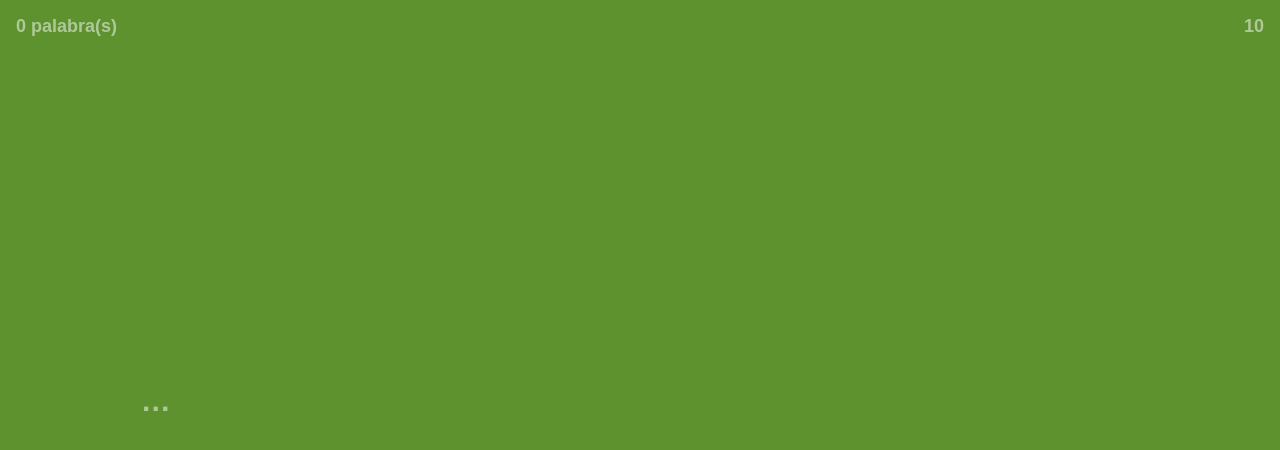
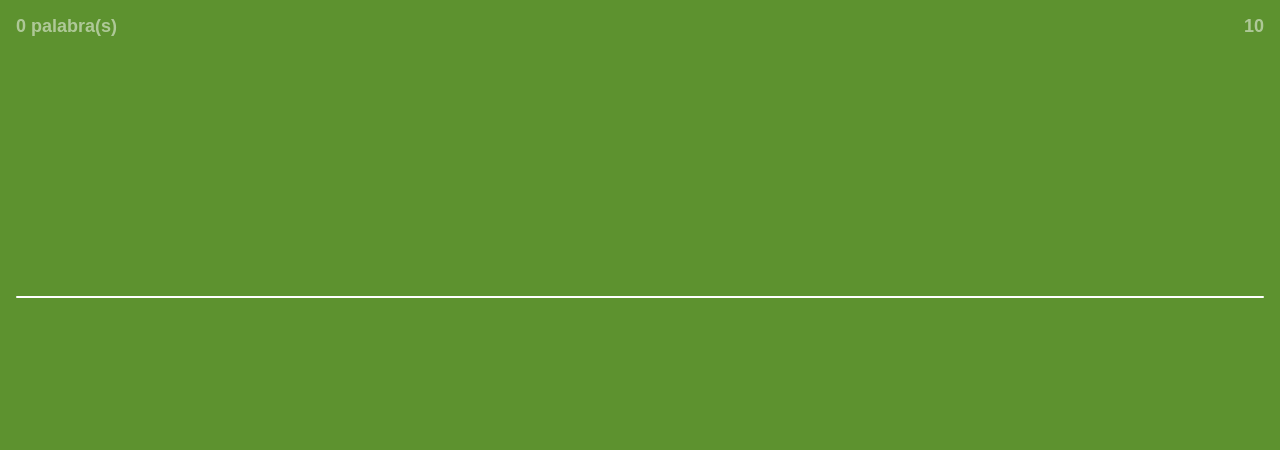
Before and after one commit to kcmr/palabras-encadenadas, a React (Vite) app: page / in a window 1280 px wide. Shown: the top 450 px of the page. Built offline with nearby package versions, Linux system fonts and the light colour scheme.

Commit message:
change form styles

```diff
--- a/src/components/layout.module.css
+++ b/src/components/layout.module.css
@@ -1,8 +1,4 @@
 .main {
-  display: grid;
-  place-items: center;
-  height: 100vh;
-  max-height: -webkit-fill-available;
   padding: 1rem;
   position: relative;
 }
--- a/src/components/word-form.module.css
+++ b/src/components/word-form.module.css
@@ -1,19 +1,30 @@
 .form {
-  display: flex;
+  margin-top: calc(240 / 16 * 1rem);
+}
+
+.form::after {
+  content: '';
+  display: block;
+  height: 2px;
   width: 100%;
-  padding: 0 10%;
-  align-items: center;
-  justify-content: center;
-  text-transform: uppercase;
-  font-size: calc(30 / 16 * 1rem);
-  font-weight: 800;
-  line-height: 1;
-  user-select: none;
+  margin-top: var(--grid-size);
+  background-color: var(--fg-color);
+  border-radius: 2px;
 }
 
 .form input {
+  flex: 1;
+  padding: 0;
   all: inherit;
-  padding: 0;
-  appearance: none;
-  margin-top: 1px;
 }
+
+.content {
+  display: flex;
+  align-items: center;
+  width: 100%;
+  text-transform: uppercase;
+  font-size: calc(30 / 16 * 1rem);
+  line-height: 1.0666;
+  font-weight: 800;
+  user-select: none;
+}
--- a/src/components/word-form.tsx
+++ b/src/components/word-form.tsx
@@ -34,6 +34,7 @@ export const WordForm = ({ words, onWordSubmit, onFirstInput }: WordFormProps) =
       autoComplete="off"
       spellCheck="false"
     >
+      <div className={classes.content}>
         <span>{prefix}</span>
         <input
           autoFocus
@@ -41,8 +42,8 @@ export const WordForm = ({ words, onWordSubmit, onFirstInput }: WordFormProps) =
           value={inputValue}
           onChange={(e) => setInputValue(e.currentTarget.value)}
           onInput={() => isFirstRender && onFirstInput?.()}
-        placeholder="…"
         />
+      </div>
     </form>
   )
 }
--- a/src/index.css
+++ b/src/index.css
@@ -8,10 +8,18 @@
 
   --bg-color: var(--bg-color-ok);
   --fg-color: #fff;
+
+  --grid-size: calc(8 / 16 * 1rem);
 }
 
 * {
   box-sizing: border-box;
+}
+
+html,
+body,
+:global(#root) {
+  height: 100%;
 }
 
 body {
```
Lines whose indentation alone changed are shown as unchanged.
